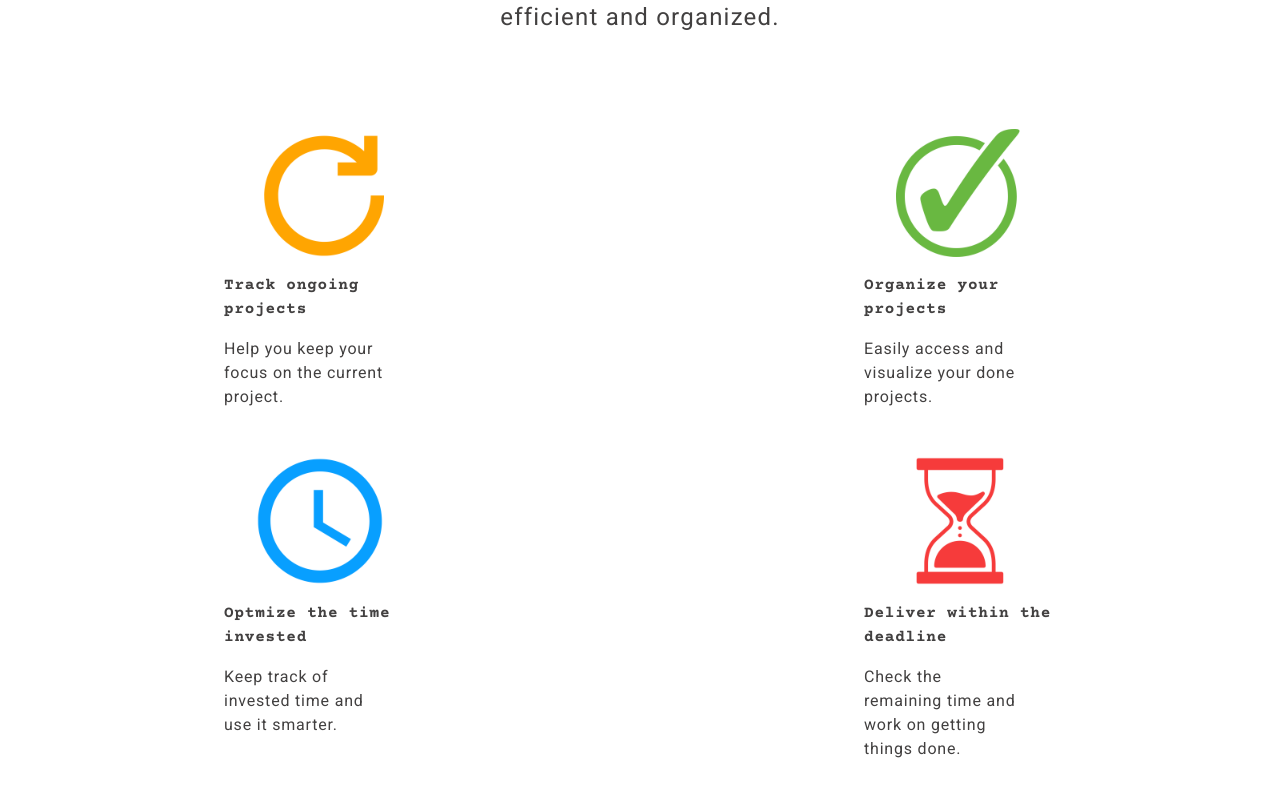
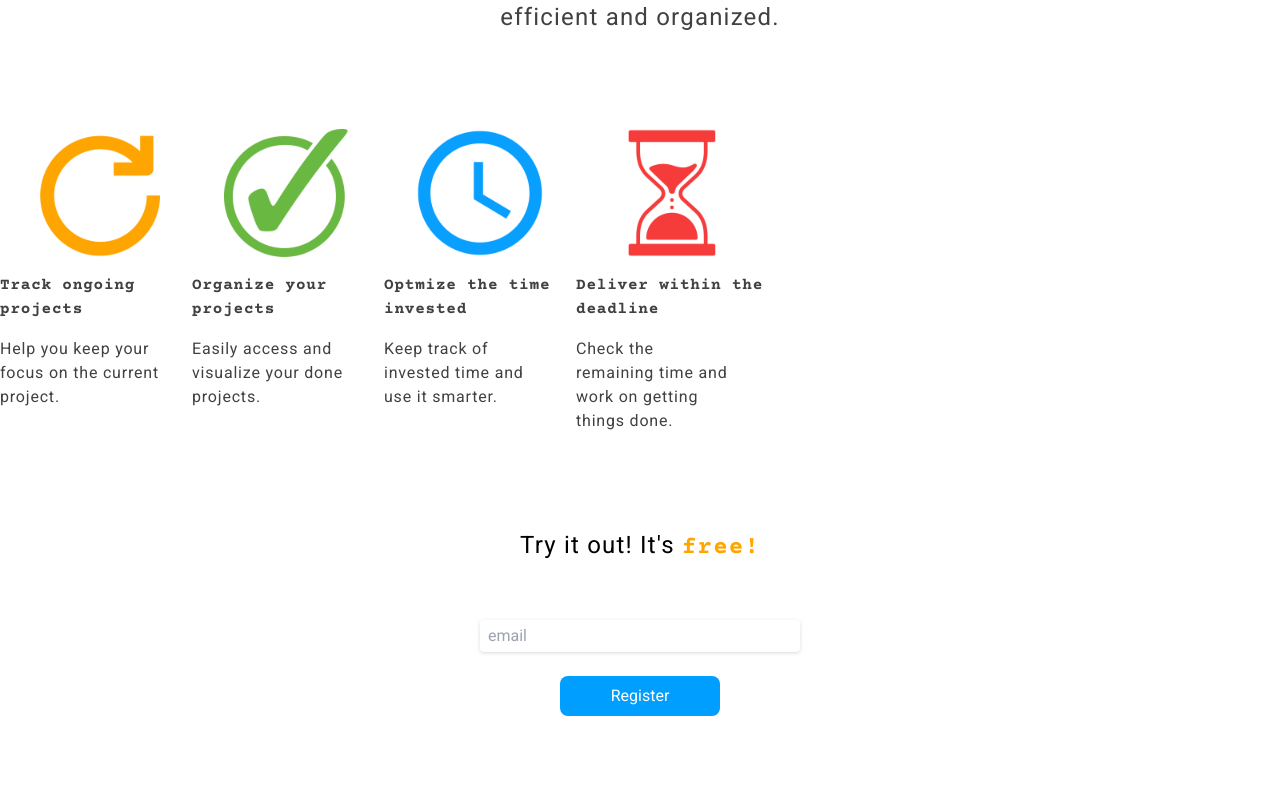
Before and after one commit to edukaki/devlist, a React (Create React App) app: page / in a window 1280 px wide. Shown: the part 791-1580 px from the top of the page. Built offline with nearby package versions, Linux system fonts and the light colour scheme; no server answers.

Commit message:
feat(home): add flex intead of grid on benefits

```diff
--- a/src/pages/Home/index.jsx
+++ b/src/pages/Home/index.jsx
@@ -28,7 +28,7 @@ const Home = () => {
                     <p className="text-center mt-4 m-auto md:w-5/12">DevNote helps you keep things simple, efficient and organized.</p>
                 </div>
 
-                <div className="grid justify-items-center font-roboto text-darkGray md:grid-cols-2 gap-y-8">
+                <div className="flex flex-col justify-items-center font-roboto text-darkGray lg:flex-row">
                     <InfoCard
                         src={ongoingIcon}
                         alt="ongoing projects"
```
